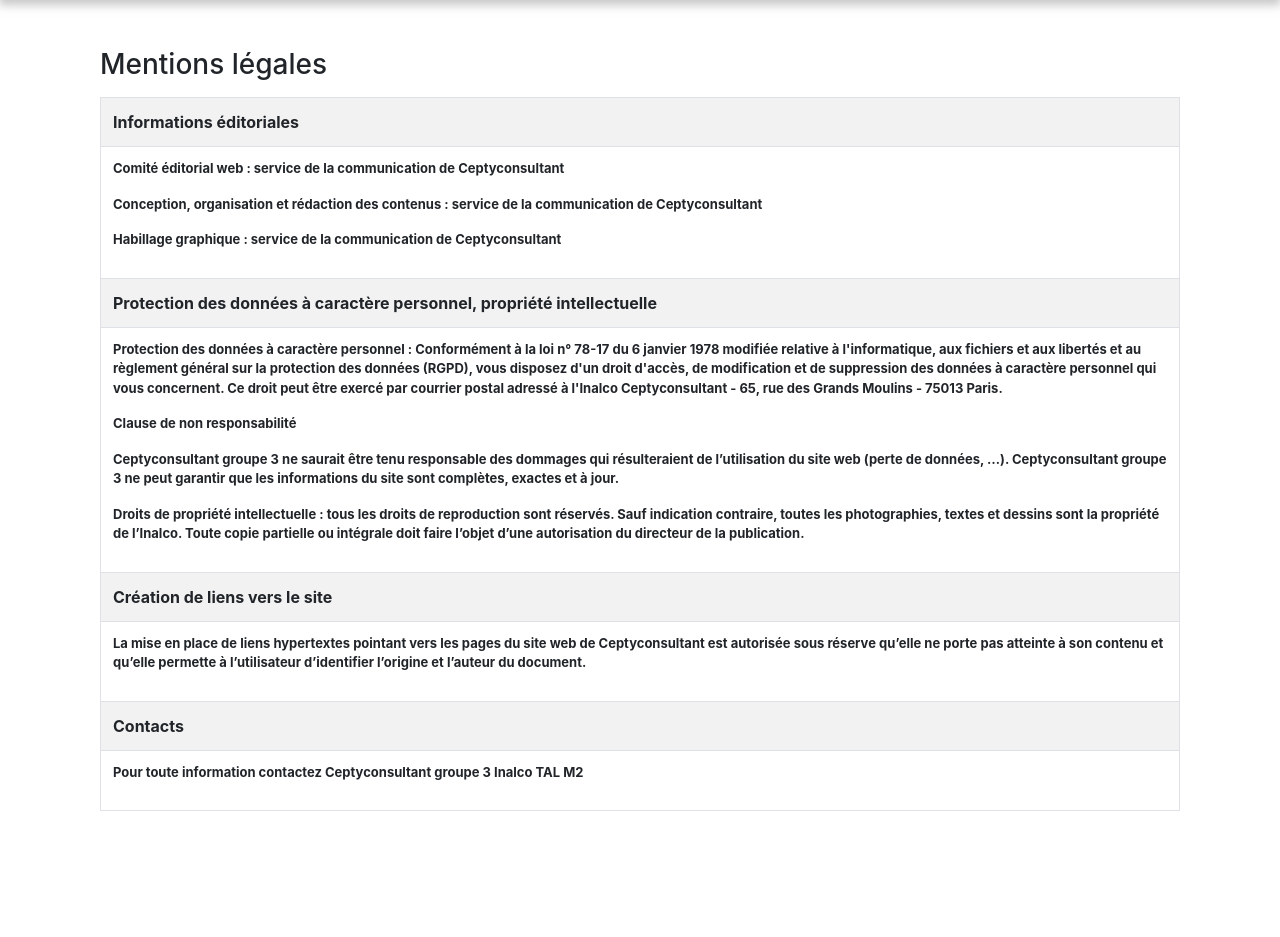
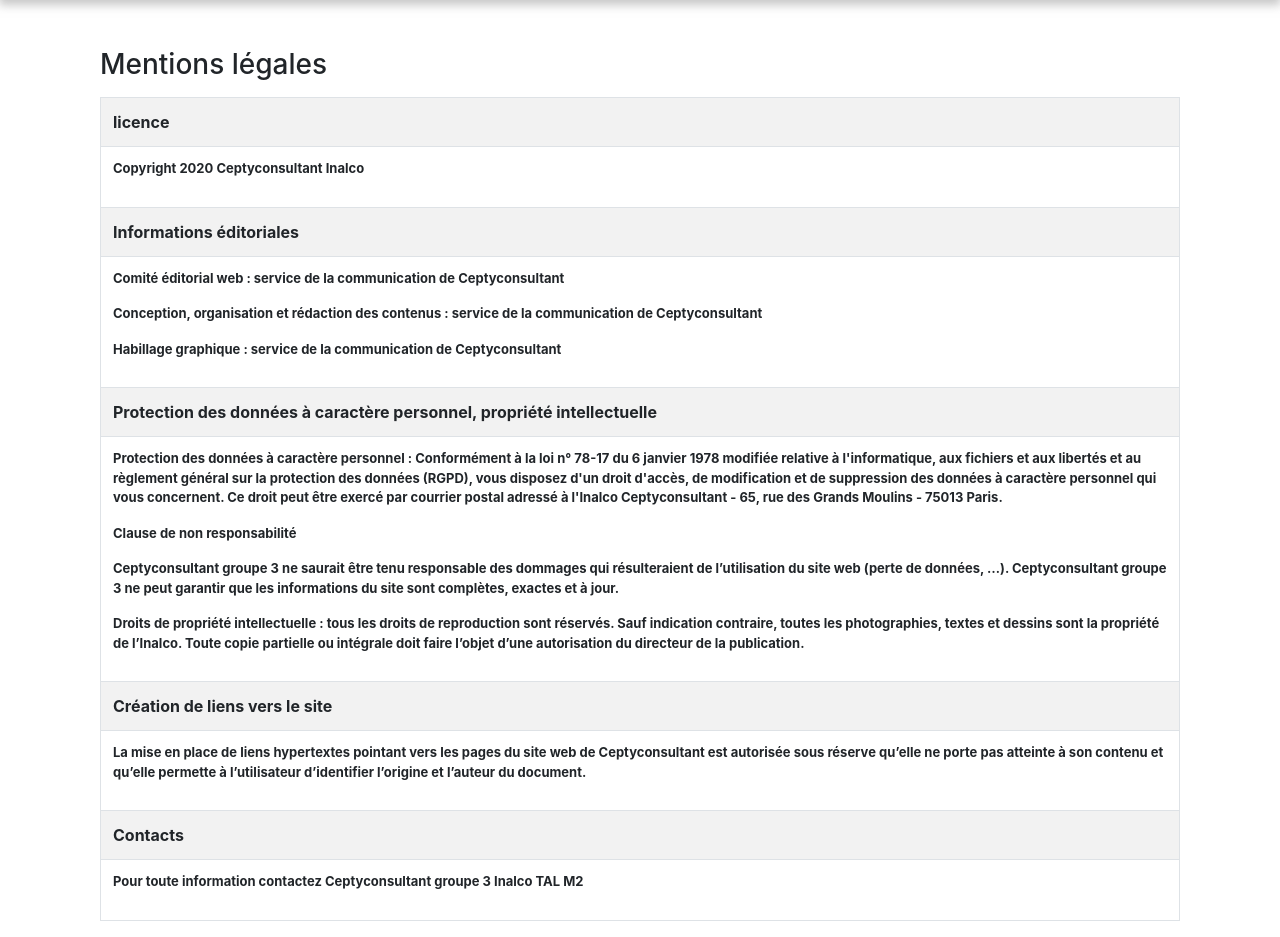
Before and after one commit to SabrinaWSY/api_ceptyconsultant-1, a Flask app: template templates/licence.html in a window 1280 px wide. Shown: the part 56-993 px from the top of the page. Before the commit the page ends 867 px from the top, so only its background shows below. Run offline with Flask 2, Linux system fonts and the light colour scheme; the template is opened without the code that fills it, so the values that code supplies are empty; some libraries are stand-ins or nearby versions.

Commit message:
add information in licence

```diff
--- a/templates/licence.html
+++ b/templates/licence.html
@@ -26,12 +26,12 @@
                     <a class="nav-link" href="{{ url_for('data') }}">Données</a>
                 </li>
                 <li class="nav-item">
-                    <a class="nav-link" href="#" style="color:blue;">Mentions légales</a>
+                    <a class="nav-link" href="{{ url_for('licence') }}" style="color:blue;">Mentions légales</a>
                 </li>
             </ul>
 
             <p class="ml-auto small">Connecté en tant que {{current_user}}</p>
-            <a class="ml-auto navbar-text" href="#">Déconnexion</a>
+            <a class="ml-auto navbar-text" href="{{ url_for('login') }}">Déconnexion</a>
         </div>
     </nav>
     <!-- fin nav -->
@@ -46,6 +46,14 @@
                     </tr>
                 </thead>
                 <tbody>
+                    <tr>
+                        <th>licence</th>
+                    </tr>
+                    <tr>
+                        <th>
+                        <p>Copyright 2020 Ceptyconsultant Inalco </p>
+                        </th>
+                    </tr>
                     <tr>
                         <th>Informations éditoriales</th>
                     </tr>
```
Also changed, not shown: LICENCE.txt.
